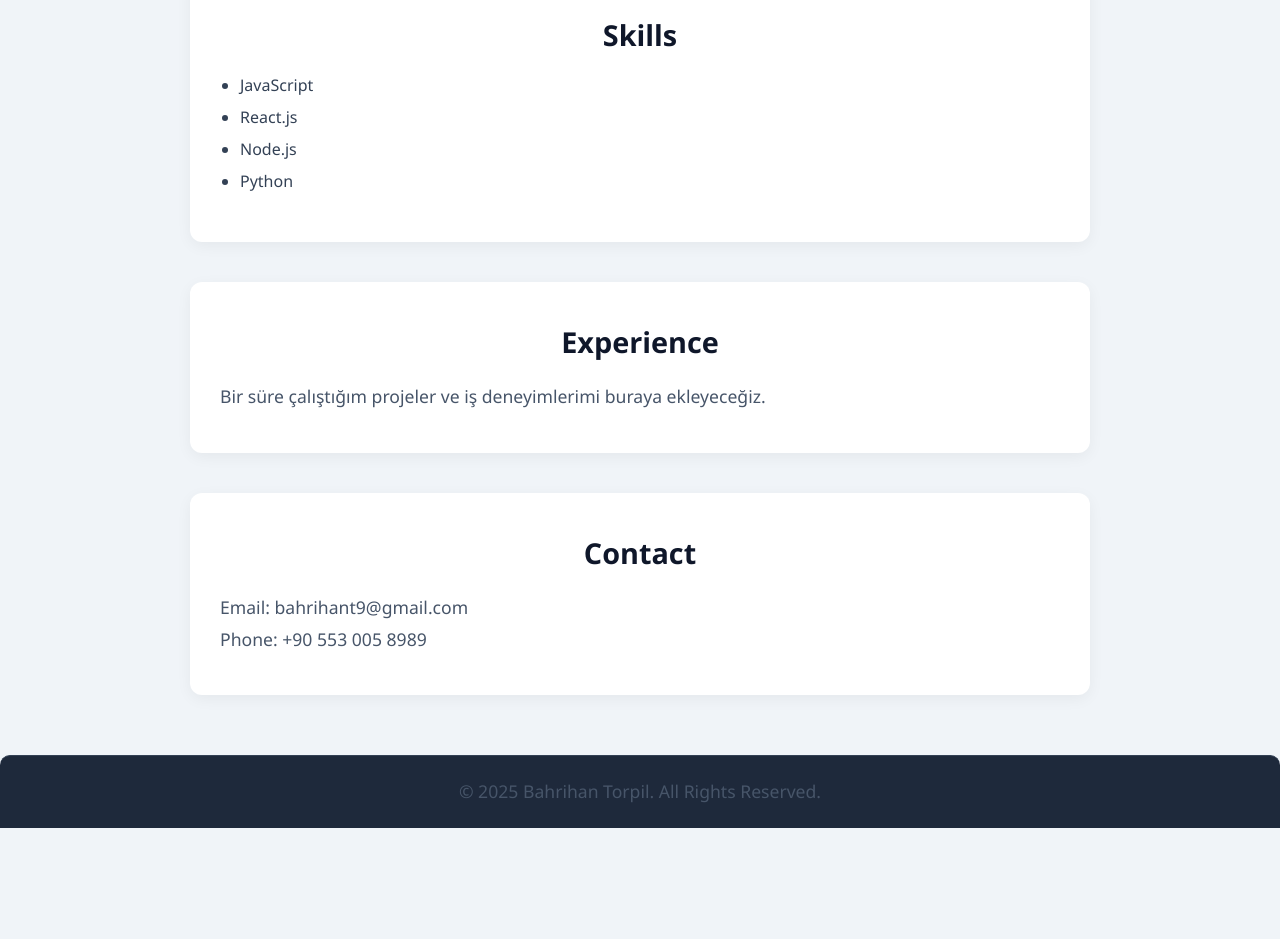
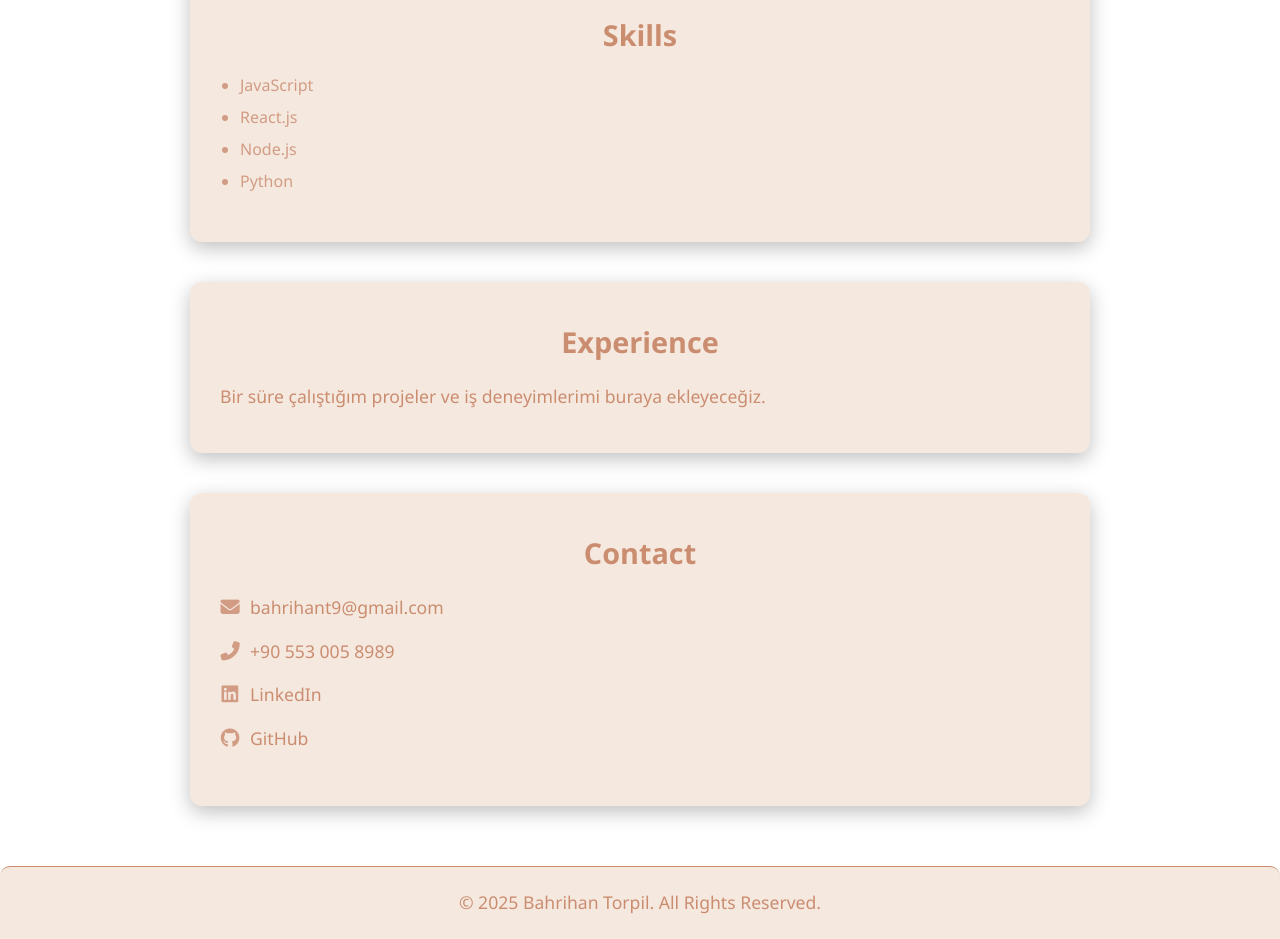
Before and after one commit to Bahrihan/BlogWebsiteTest, a Next.js app: page / in a window 1280 px wide. Shown: the part 940-1879 px from the top of the page. Before the commit the page ends 1768 px from the top, so only its background shows below. Built offline with nearby package versions, Linux system fonts and the light colour scheme.

Commit message:
design updated.

```diff
--- a/package.json
+++ b/package.json
@@ -7,6 +7,7 @@
     "start": "next start"
   },
   "dependencies": {
+    "@fortawesome/fontawesome-free": "^6.7.2",
     "next": "^15.2.4",
     "next-mdx-remote": "^5.0.0",
     "react": "^19.1.0",
--- a/pages/_app.js
+++ b/pages/_app.js
@@ -1,8 +1,9 @@
 import '../styles/globals.css'  // Global stil dosyasını dahil ediyoruz
-
+import '@fortawesome/fontawesome-free/css/all.min.css'  // Font Awesome stil dosyasını dahil ediyoruz
 // Uygulama genelinde tüm sayfalar bu bileşende render edilir
 function MyApp({ Component, pageProps }) {
   return <Component {...pageProps} />;  // Sayfa bileşeni burada render ediliyor
+
 }
 
 export default MyApp;  // Default olarak bir React bileşeni dışa aktarılıyor
--- a/pages/index.js
+++ b/pages/index.js
@@ -24,6 +24,13 @@ const Home = () => {
       <Head>
         <title>Bahrihan Torpil</title>
         <meta name="description" content="Kişisel web sayfamda kendimi tanıtıyor, yeteneklerimi, eğitimimi ve deneyimlerimi paylaşıyorum." />
+        <link
+          rel="stylesheet"
+          href="https://cdnjs.cloudflare.com/ajax/libs/font-awesome/6.5.0/css/all.min.css"
+          integrity="sha512-Zs+A3Fz1MfmpSvhHxLz5EcdtKZPjz+oUEz8N7J30TZZeI2Sg9u9+Zgk3IPin1NzvWj+RblwEN3+w8+GVx64FQg=="
+          crossorigin="anonymous"
+          referrerpolicy="no-referrer"
+        />
       </Head>
 
       <header>
@@ -47,8 +54,8 @@ const Home = () => {
       </header>
 
       <section id="home">
-        <p style={{ fontWeight: 'bold', fontSize: '2rem', color: '#1e293b' }}>Bahrihan Torpil</p>
-        <p style={{ display: 'inline-block', marginBottom: '10px', borderBottom: '2px solid rgb(38, 51, 114)', paddingBottom: '2px' }}>
+        <p style={{ fontWeight: 'bold', fontSize: '2rem', color: '#cb8d70' }}>Bahrihan Torpil</p>
+        <p style={{ display: 'inline-block', marginBottom: '10px', borderBottom: '2px solid #cb8d70', paddingBottom: '2px' }}>
           Data Science | Machine Learning | Software Development
         </p>
       </section>
@@ -82,8 +89,10 @@ const Home = () => {
 
       <section id="contact">
         <h2>Contact</h2>
-        <p>Email: bahrihant9@gmail.com</p>
-        <p>Phone: +90 553 005 8989</p>
+        <p><i className="fas fa-envelope"></i> <a href="mailto:bahrihant9@gmail.com">bahrihant9@gmail.com</a></p>
+        <p><i className="fas fa-phone-alt"></i> <a href="tel:+905530058989">+90 553 005 8989</a></p>
+        <p><i className="fab fa-linkedin"></i> <a href="https://www.linkedin.com/in/bahrihan-torpil-558421247/" target="_blank">LinkedIn</a></p>
+        <p><i className="fab fa-github"></i> <a href="https://github.com/Bahrihan" target="_blank">GitHub</a></p>
       </section>
 
       {isVisible && (
@@ -93,7 +102,7 @@ const Home = () => {
             position: 'fixed',
             bottom: '30px',
             right: '30px',
-            backgroundColor: '#8e44ad',
+            backgroundColor: '#964b00',
             color: 'white',
             border: 'none',
             padding: '10px 20px',
--- a/styles/globals.css
+++ b/styles/globals.css
@@ -11,11 +11,6 @@ html {
   font-family: 'Segoe UI', Tahoma, Geneva, Verdana, sans-serif;
 }
 
-/* Body Genel Arka Plan ve Renk */
-body {
-  background-color: #f0f4f8;
-  color: #333;
-}
 
 /* Header */
 header {
@@ -23,18 +18,16 @@ header {
   justify-content: space-between;
   align-items: center;
   padding: 20px 40px;
-  background-color: #1e293b;
+  background-color: #964b00;
   position: sticky;
   top: 0;
   z-index: 10;
 }
 
-/* Başlık Gradient */
+/* Başlık */
 h1 {
   font-size: 2.5rem;
-  background: linear-gradient(to right, #6366f1, #10a2e7);
-  -webkit-background-clip: text;
-  color: transparent;
+  color: #F5E8DF;
   font-weight: 700;
 }
 
@@ -46,7 +39,7 @@ nav ul {
 }
 
 nav ul li a {
-  color: #e2e8f0;
+  color: #F5E8DF;
   text-decoration: none;
   font-weight: 600;
   padding: 10px 14px;
@@ -55,24 +48,26 @@ nav ul li a {
 }
 
 nav ul li a:hover {
-  background-color: #334155;
+  background-color: #b58667;
 }
 
 /* Genel Section Stili */
 section {
-  background-color: #ffffff;
+  background-color: #F5E8DF;
   border-radius: 12px;
   padding: 40px 30px;
   margin: 40px auto;
   width: 90%;
   max-width: 900px;
-  box-shadow: 0 4px 15px rgba(0,0,0,0.05);
+  box-shadow: 0 6px 20px rgba(0, 0, 0, 0.25); /* daha derin ve yumuşak bir gölge */
+  transition: box-shadow 0.3s ease;
+  backdrop-filter: blur(2px);
 }
 
 /* Section Başlıkları */
 h2 {
   text-align: center;
-  color: #0f172a;
+  color: #cb8d70;
   font-size: 1.8rem;
   margin-bottom: 20px;
 }
@@ -81,7 +76,7 @@ h2 {
 p {
   font-size: 1.1rem;
   line-height: 1.8;
-  color: #475569;
+  color: #cb8d70;
 }
 
 ul {
@@ -90,19 +85,19 @@ ul {
 
 ul li {
   margin-bottom: 10px;
-  color: #334155;
+  color: #D19C83;
 }
 
-/* Home Bölümü Öne Çıkan */
+/* Home Bölümü */
 #home {
-  background: linear-gradient(to right, #6366f1, #10a2e7);
+  background-color: #F5E8DF;
   text-align: center;
 }
 
 #home p {
   font-size: 1.4rem;
   font-weight: 600;
-  color: #0f172a;
+  color: #cb8d70;
 }
 
 /* Scroll to Top Butonu */
@@ -110,7 +105,7 @@ button {
   position: fixed;
   bottom: 30px;
   right: 30px;
-  background: linear-gradient(135deg, #6366f1, #10a2e7);
+  background-color: #cb8d70;
   color: white;
   border: none;
   padding: 12px 16px;
@@ -130,9 +125,9 @@ button:hover {
 footer {
   text-align: center;
   padding: 20px;
-  background-color: #1e293b;
-  color: #cbd5e1;
-  border-top: 1px solid #334155;
+  background-color: #F5E8DF;
+  color: #cb8d70;
+  border-top: 1px solid #cb8d70;
   margin-top: 60px;
   border-radius: 10px 10px 0 0;
 }
@@ -142,14 +137,39 @@ footer {
   display: none;
   font-size: 1.8rem;
   background: none;
-  color: #e2e8f0;
+  color: #cb8d70;
   border: none;
   cursor: pointer;
   position: fixed;
-  left: 30px; /* Sol tarafa yerleştir */
-  bottom: 20px; /* Üstten 20px mesafe bırak */
+  left: 30px;
+  bottom: 20px;
   z-index: 10;
 }
+
+#contact p {
+  display: flex;
+  align-items: center;
+  gap: 10px;
+  margin-bottom: 12px;
+}
+
+#contact i {
+  color: #D19C83;
+  font-size: 1.2rem;
+  width: 20px;
+  text-align: center;
+}
+
+#contact a {
+  text-decoration: none;
+  color: #cb8d70;
+  font-weight: 500;
+}
+
+#contact a:hover {
+  text-decoration: underline;
+}
+
 
 /* Mobil görünüm */
 @media (max-width: 768px) {
@@ -160,7 +180,7 @@ footer {
     position: absolute;
     top: 70px;
     right: 20px;
-    background-color: #1e293b;
+    background-color: #964b00;
     padding: 20px;
     border-radius: 10px;
     width: max-content;
@@ -181,12 +201,11 @@ footer {
     justify-content: space-between;
   }
 
-  /* Scroll to Top Butonunun Sağ Tarafa Alınması */
   button {
-    left: initial; /* Sol tarafa konumlandırma kaldırıldı */
-    right: 30px; /* Sağdaki konum ekleniyor */
-    width: 50px; /* Butonun genişliğini sabitle */
-    height: 50px; /* Butonun yüksekliğini sabitle */
-    padding: 10px; /* İçerik hizalamayı korur */
+    left: initial;
+    right: 30px;
+    width: 50px;
+    height: 50px;
+    padding: 10px;
   }
 }
```
Also changed, not shown: 3 other files (tests, documents, lock files or other folders).
